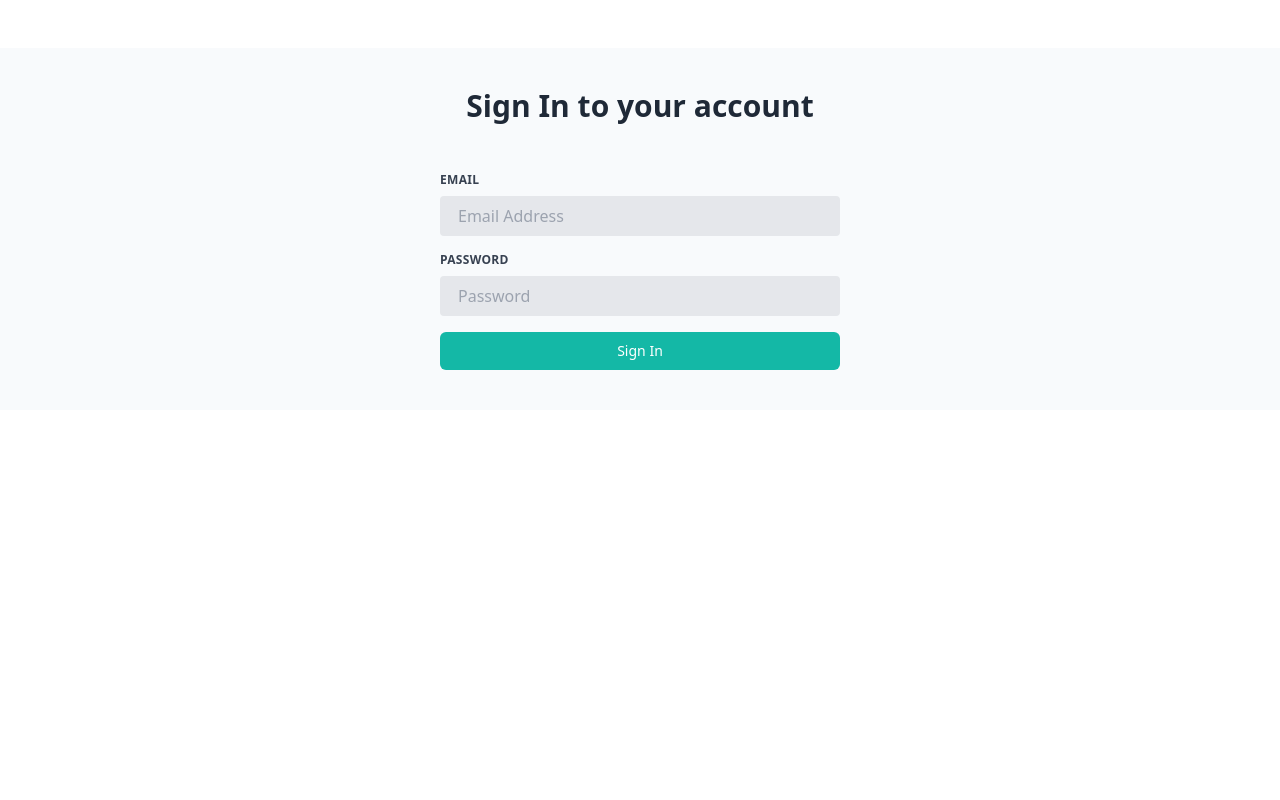
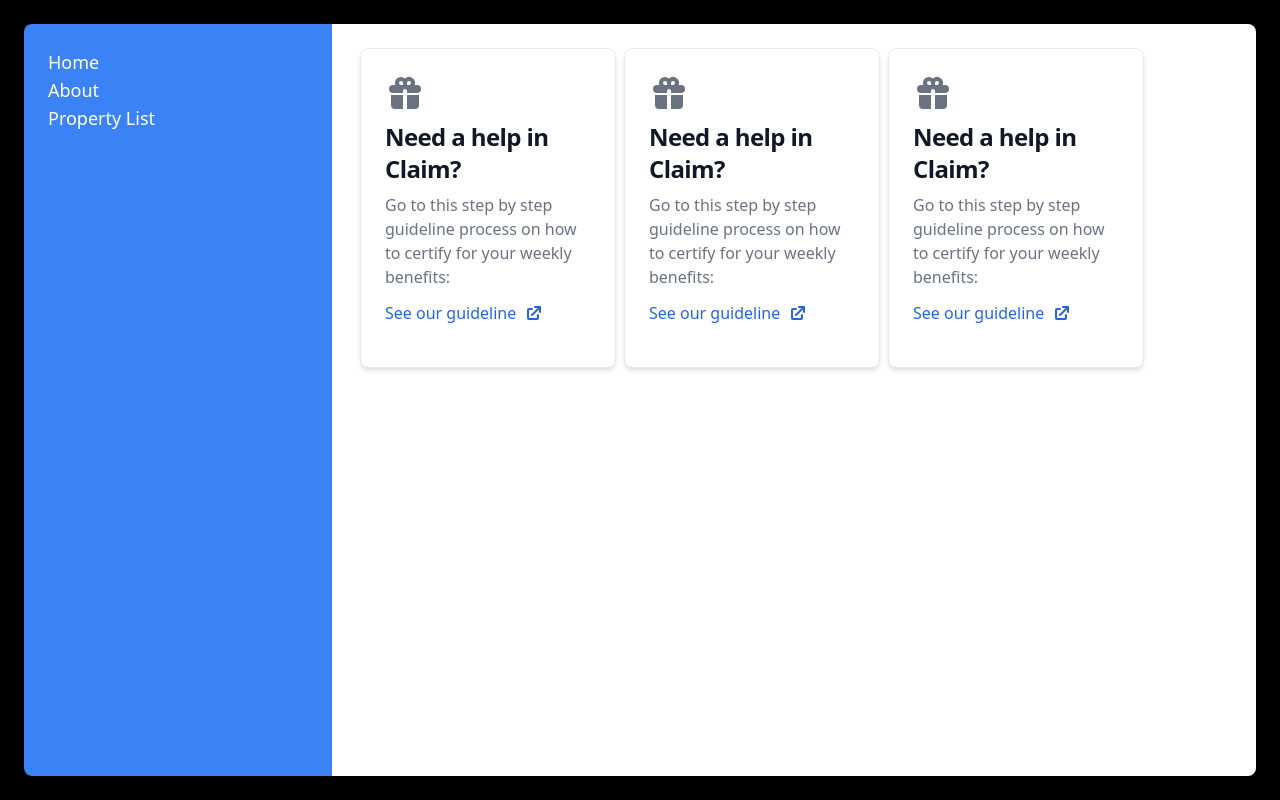
Before and after one commit to drewid25/G11CapstoneProject, a React (Create React App) app: page / in a window 1280 px wide. Built offline with nearby package versions, Linux system fonts and the light colour scheme.

Commit message:
sample layout

```diff
--- a/package.json
+++ b/package.json
@@ -8,6 +8,7 @@
     "@testing-library/user-event": "^13.5.0",
     "react": "^18.2.0",
     "react-dom": "^18.2.0",
+    "react-router-dom": "^6.3.0",
     "react-scripts": "^5.0.1",
     "web-vitals": "^2.1.4"
   },
--- a/src/App.js
+++ b/src/App.js
@@ -1,22 +1,18 @@
 import {useState,useRef} from 'react'
 import Login from "./pages/login";
+import { BrowserRouter, BrowserRouter as Router, Route,Routes } from 'react-router-dom'
+import Home from './pages/home';
 
 function App() {
-  const refContainer = useRef(null)
-  const [user,setUser] = useState('')
-  const handleSubmit = (e) => {
-    e.preventDefault()
-    setUser(refContainer.current.value)
 
-  }
-   console.log(user)
   return (
+    <BrowserRouter>
+    <Routes>
+    <Route path="/" element={<Home/>} />
+    <Route path="/login" element={<Login/>} />
+    </Routes>
+    </BrowserRouter>
 
-    <div className="App">
-      <Login />
-
-
-    </div>
   );
 }
 
--- /dev/null
+++ b/src/pages/home.js
@@ -0,0 +1,144 @@
+import React from "react";
+
+const Home = () => {
+  return (
+    <>
+      <div className="bg-black p-6 h-screen w-screen mx-auto">
+        <div className="flex h-full shadow-2x1">
+          <div className="w-3/12 p-6 h-full bg-blue-500 rounded-l-lg">
+            <ul className="text-white text-lg">
+              <li>
+                <a href="#">Home</a>
+              </li>
+              <li>
+                <a href="#">About</a>
+              </li>
+              <li>
+                <a href="#">Property List</a>
+              </li>
+            </ul>
+          </div>
+          <div className="flex flex-row w-9/12 p-6 h-full bg-white rounded-r-lg ">
+            <div className="p-6 h-80 w-64 mx-1 bg-white rounded-lg border border-gray-200 shadow-md dark:bg-gray-800 dark:border-gray-700">
+              <svg
+                class="mb-2 w-10 h-10 text-gray-500 dark:text-gray-400"
+                aria-hidden="true"
+                fill="currentColor"
+                viewBox="0 0 20 20"
+                xmlns="http://www.w3.org/2000/svg"
+              >
+                <path
+                  fill-rule="evenodd"
+                  d="M5 5a3 3 0 015-2.236A3 3 0 0114.83 6H16a2 2 0 110 4h-5V9a1 1 0 10-2 0v1H4a2 2 0 110-4h1.17C5.06 5.687 5 5.35 5 5zm4 1V5a1 1 0 10-1 1h1zm3 0a1 1 0 10-1-1v1h1z"
+                  clip-rule="evenodd"
+                ></path>
+                <path d="M9 11H3v5a2 2 0 002 2h4v-7zM11 18h4a2 2 0 002-2v-5h-6v7z"></path>
+              </svg>
+              <a href="#">
+                <h5 class="mb-2 text-2xl font-semibold tracking-tight text-gray-900 dark:text-white">
+                  Need a help in Claim?
+                </h5>
+              </a>
+              <p class="mb-3 font-normal text-gray-500 dark:text-gray-400">
+                Go to this step by step guideline process on how to certify for
+                your weekly benefits:
+              </p>
+              <a
+                href="#"
+                class="inline-flex items-center text-blue-600 hover:underline"
+              >
+                See our guideline
+                <svg class="ml-2 w-5 h-5" fill="currentColor" viewBox="0 0 20 20" xmlns="http://www.w3.org/2000/svg">
+                  <path d="M11 3a1 1 0 100 2h2.586l-6.293 6.293a1 1 0 101.414 1.414L15 6.414V9a1 1 0 102 0V4a1 1 0 00-1-1h-5z"></path>
+                  <path d="M5 5a2 2 0 00-2 2v8a2 2 0 002 2h8a2 2 0 002-2v-3a1 1 0 10-2 0v3H5V7h3a1 1 0 000-2H5z"></path>
+                </svg>
+              </a>
+            </div>
+            <div className="p-6 h-80 w-64 mx-1 bg-white rounded-lg border border-gray-200 shadow-md dark:bg-gray-800 dark:border-gray-700">
+              <svg
+                class="mb-2 w-10 h-10 text-gray-500 dark:text-gray-400"
+                aria-hidden="true"
+                fill="currentColor"
+                viewBox="0 0 20 20"
+                xmlns="http://www.w3.org/2000/svg"
+              >
+                <path
+                  fill-rule="evenodd"
+                  d="M5 5a3 3 0 015-2.236A3 3 0 0114.83 6H16a2 2 0 110 4h-5V9a1 1 0 10-2 0v1H4a2 2 0 110-4h1.17C5.06 5.687 5 5.35 5 5zm4 1V5a1 1 0 10-1 1h1zm3 0a1 1 0 10-1-1v1h1z"
+                  clip-rule="evenodd"
+                ></path>
+                <path d="M9 11H3v5a2 2 0 002 2h4v-7zM11 18h4a2 2 0 002-2v-5h-6v7z"></path>
+              </svg>
+              <a href="#">
+                <h5 class="mb-2 text-2xl font-semibold tracking-tight text-gray-900 dark:text-white">
+                  Need a help in Claim?
+                </h5>
+              </a>
+              <p class="mb-3 font-normal text-gray-500 dark:text-gray-400">
+                Go to this step by step guideline process on how to certify for
+                your weekly benefits:
+              </p>
+              <a
+                href="#"
+                class="inline-flex items-center text-blue-600 hover:underline"
+              >
+                See our guideline
+                <svg
+                  class="ml-2 w-5 h-5"
+                  fill="currentColor"
+                  viewBox="0 0 20 20"
+                  xmlns="http://www.w3.org/2000/svg"
+                >
+                  <path d="M11 3a1 1 0 100 2h2.586l-6.293 6.293a1 1 0 101.414 1.414L15 6.414V9a1 1 0 102 0V4a1 1 0 00-1-1h-5z"></path>
+                  <path d="M5 5a2 2 0 00-2 2v8a2 2 0 002 2h8a2 2 0 002-2v-3a1 1 0 10-2 0v3H5V7h3a1 1 0 000-2H5z"></path>
+                </svg>
+              </a>
+            </div>
+            <div className="p-6 h-80 w-64 mx-1 bg-white rounded-lg border border-gray-200 shadow-md dark:bg-gray-800 dark:border-gray-700">
+              <svg
+                class="mb-2 w-10 h-10 text-gray-500 dark:text-gray-400"
+                aria-hidden="true"
+                fill="currentColor"
+                viewBox="0 0 20 20"
+                xmlns="http://www.w3.org/2000/svg"
+              >
+                <path
+                  fill-rule="evenodd"
+                  d="M5 5a3 3 0 015-2.236A3 3 0 0114.83 6H16a2 2 0 110 4h-5V9a1 1 0 10-2 0v1H4a2 2 0 110-4h1.17C5.06 5.687 5 5.35 5 5zm4 1V5a1 1 0 10-1 1h1zm3 0a1 1 0 10-1-1v1h1z"
+                  clip-rule="evenodd"
+                ></path>
+                <path d="M9 11H3v5a2 2 0 002 2h4v-7zM11 18h4a2 2 0 002-2v-5h-6v7z"></path>
+              </svg>
+              <a href="#">
+                <h5 class="mb-2 text-2xl font-semibold tracking-tight text-gray-900 dark:text-white">
+                  Need a help in Claim?
+                </h5>
+              </a>
+              <p class="mb-3 font-normal text-gray-500 dark:text-gray-400">
+                Go to this step by step guideline process on how to certify for
+                your weekly benefits:
+              </p>
+              <a
+                href="#"
+                class="inline-flex items-center text-blue-600 hover:underline"
+              >
+                See our guideline
+                <svg
+                  class="ml-2 w-5 h-5"
+                  fill="currentColor"
+                  viewBox="0 0 20 20"
+                  xmlns="http://www.w3.org/2000/svg"
+                >
+                  <path d="M11 3a1 1 0 100 2h2.586l-6.293 6.293a1 1 0 101.414 1.414L15 6.414V9a1 1 0 102 0V4a1 1 0 00-1-1h-5z"></path>
+                  <path d="M5 5a2 2 0 00-2 2v8a2 2 0 002 2h8a2 2 0 002-2v-3a1 1 0 10-2 0v3H5V7h3a1 1 0 000-2H5z"></path>
+                </svg>
+              </a>
+            </div>
+          </div>
+        </div>
+      </div>
+    </>
+  );
+};
+
+export default Home;
```
Also changed, not shown: 1 other file (tests, documents, lock files or other folders).
